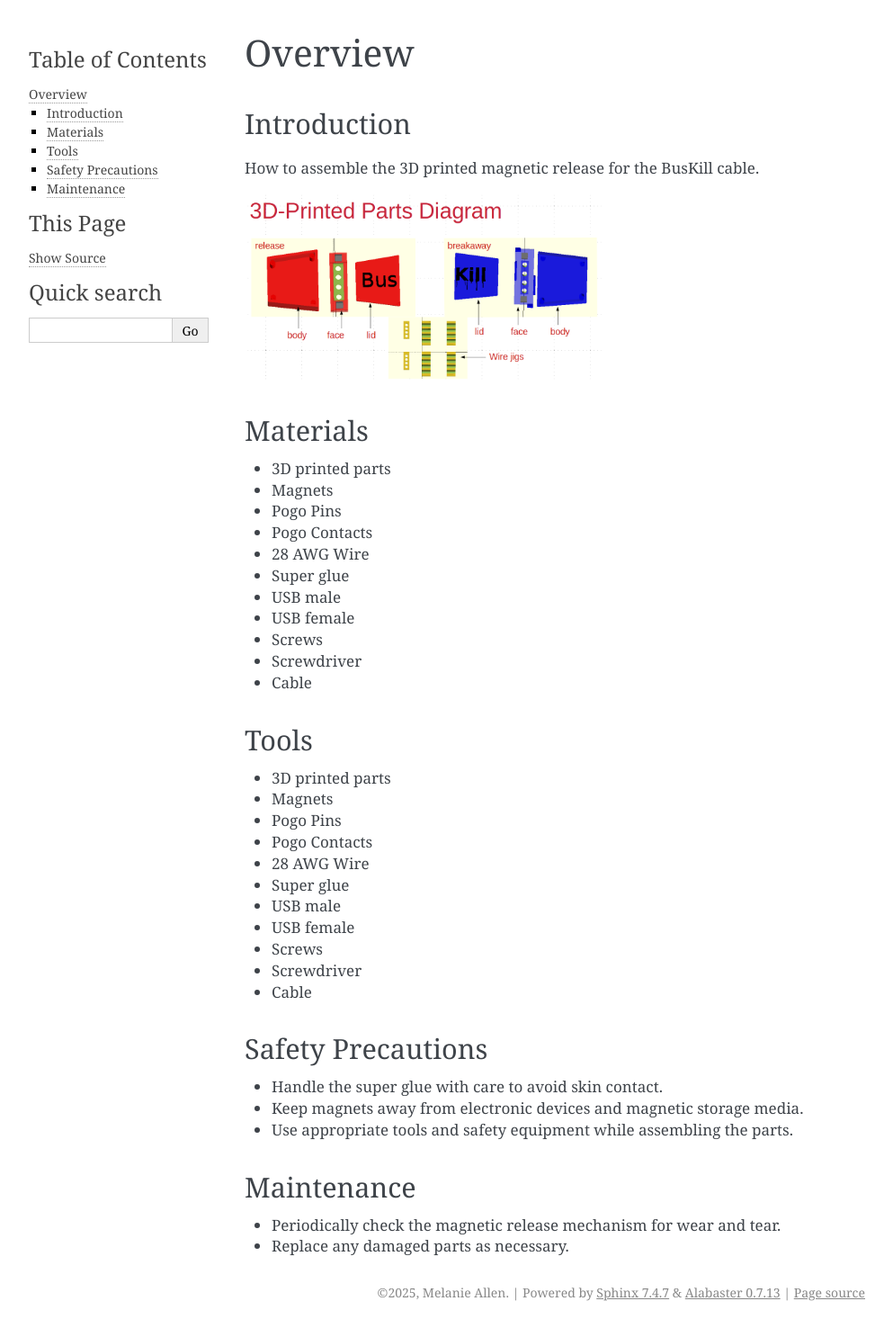
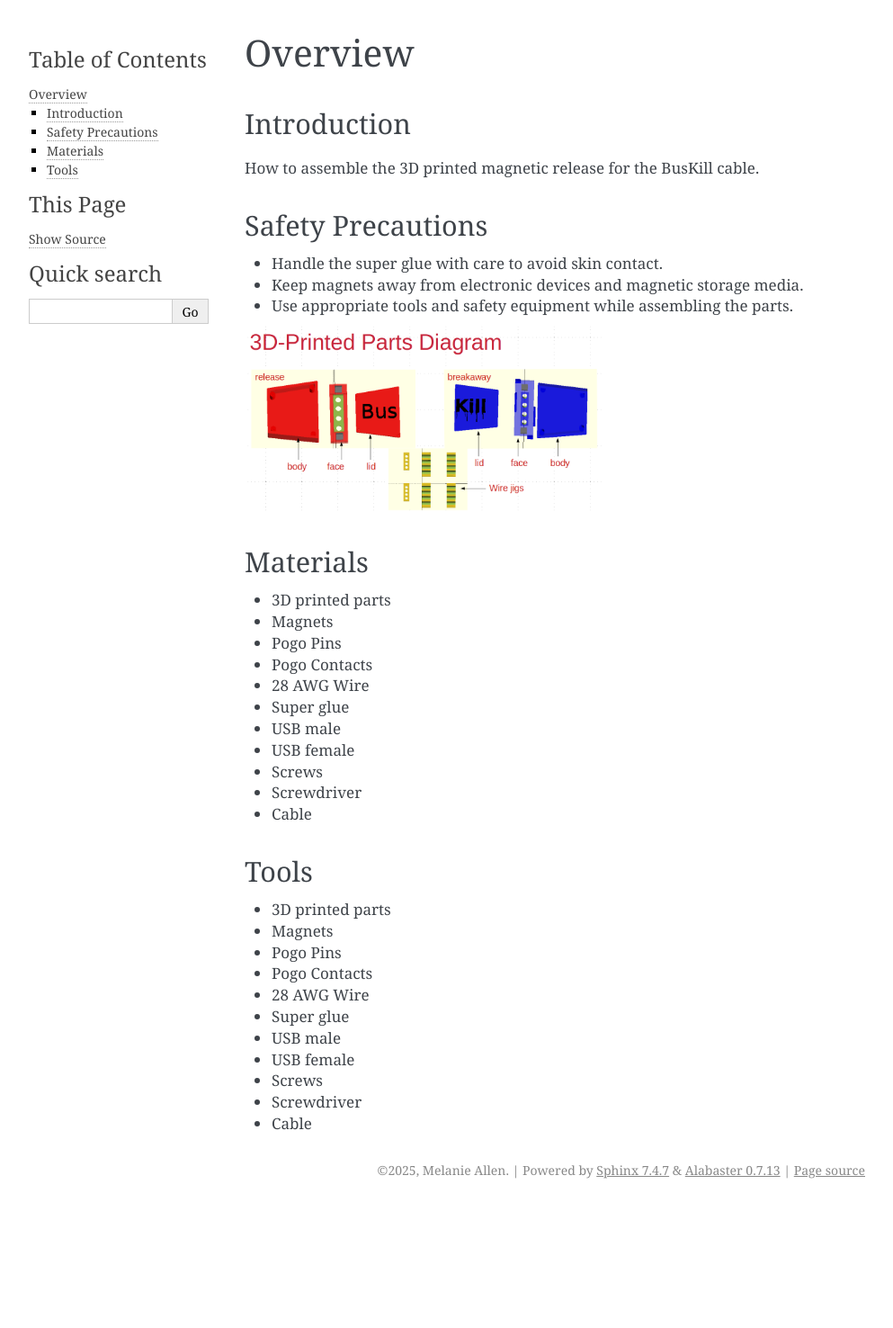
Before and after one commit to goldfishlaser/3DPBKDoc, a Sphinx documentation site: the page built from docs/overview.rst, in a window 1280 px wide. Shown: the whole page at 90% size, without its empty margins (148-1141 px from the left). Built offline with Sphinx 7.4.7, drawn with Linux system fonts in a browser that asks for light colours; after the commit the page ends 1340 px from its top, so only the background shows below that.

Commit message:
organization

```diff
--- a/docs/overview.rst
+++ b/docs/overview.rst
@@ -36,14 +42,3 @@ Tools
 - Screws
 - Screwdriver
 - Cable
-
-Safety Precautions
-------------------
-- Handle the super glue with care to avoid skin contact.
-- Keep magnets away from electronic devices and magnetic storage media.
-- Use appropriate tools and safety equipment while assembling the parts.
-
-Maintenance
------------
-- Periodically check the magnetic release mechanism for wear and tear.
-- Replace any damaged parts as necessary.
--- a/docs/testing.rst
+++ b/docs/testing.rst
@@ -9,3 +9,8 @@ Troubleshooting
 ---------------
 - If the magnets are not attracting each other, check the polarity and ensure they are correctly oriented.
 - If the parts do not fit together properly, check for any leftover support material or rough edges and sand them down.
+
+Maintenance
+-----------
+- Periodically check the magnetic release mechanism for wear and tear.
+- Replace any damaged parts as necessary.
```
Also changed, not shown: other parts of docs/overview.rst (+6 -0 lines).
